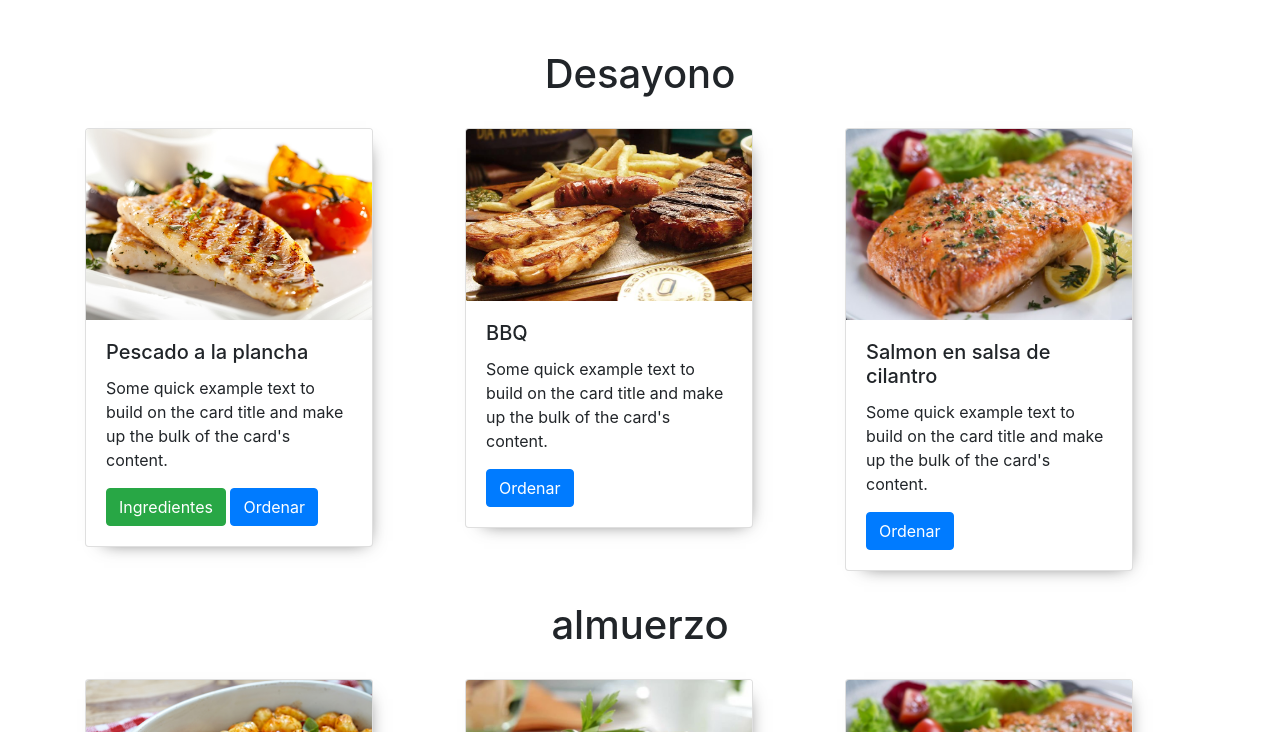
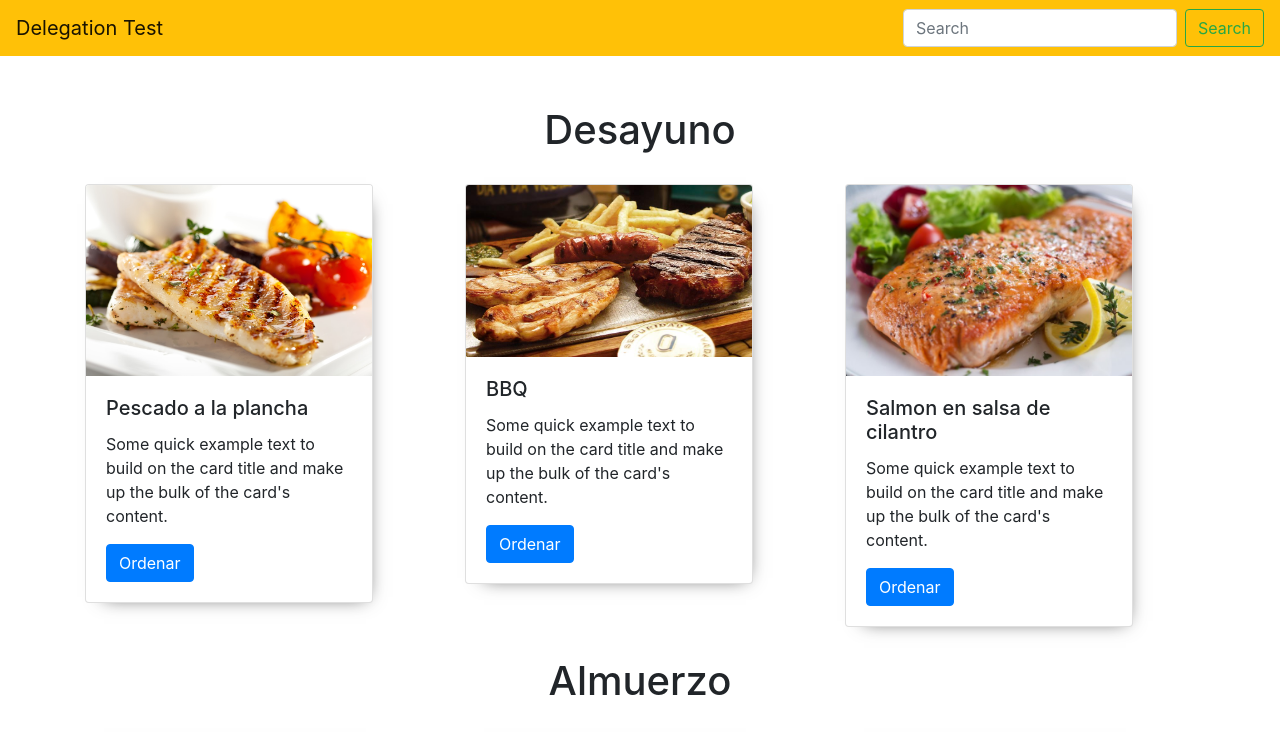
Before and after one commit to Michaelxk/Delegation-Test, a plain HTML site: page index.html in a window 1280 px wide. Shown: the top 732 px of the page. Drawn offline with nearby package versions, Linux system fonts and the light colour scheme.

Commit message:
adding navbar and fixing text mistakes

```diff
--- a/index.html
+++ b/index.html
@@ -3,7 +3,7 @@
   <head>
     <meta charset="UTF-8" />
     <meta name="viewport" content="width=device-width, initial-scale=1.0" />
-    <title>Document</title>
+    <title>Delegation test</title>
     <link
       rel="stylesheet"
       href="https://stackpath.bootstrapcdn.com/bootstrap/4.4.1/css/bootstrap.min.css"
@@ -13,9 +13,25 @@
     <link rel="stylesheet" href="css/styles.css" />
   </head>
   <body>
+    <header>
+      <nav class="navbar navbar-light bg-warning">
+        <a class="navbar-brand">Delegation Test</a>
+        <form class="form-inline">
+          <input
+            class="form-control mr-sm-2"
+            type="search"
+            placeholder="Search"
+            aria-label="Search"
+          />
+          <button class="btn btn-outline-success my-2 my-sm-0" type="submit">
+            Search
+          </button>
+        </form>
+      </nav>
+    </header>
     <div class="container" id="recipes">
       <div class="title">
-        <h1 class="text-center">Desayono</h1>
+        <h1 class="text-center">Desayuno</h1>
       </div>
       <div class="row">
         <div class="col-lg-4" id="recipePescadoAlaPlancha">
@@ -27,7 +43,6 @@
                 Some quick example text to build on the card title and make up
                 the bulk of the card's content.
               </p>
-              <button class="btn btn-success">Ingredientes</button>
               <a
                 href="#"
                 data-choice="pescadoAlaPlancha"
@@ -74,7 +89,7 @@
         </div>
       </div>
       <div class="title">
-        <h1 class="text-center">almuerzo</h1>
+        <h1 class="text-center">Almuerzo</h1>
       </div>
       <div class="row">
         <div class="col-lg-4" id="Noquis">
```
